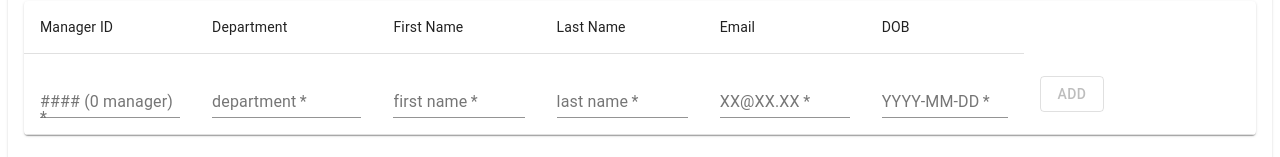
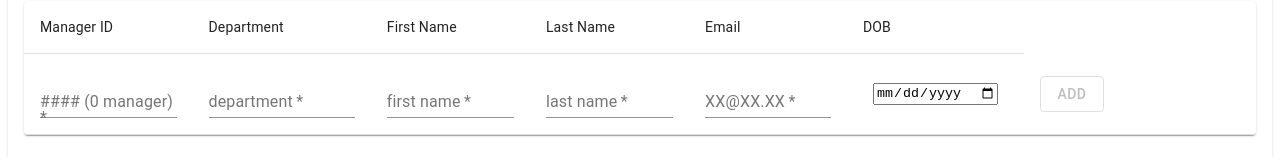
Before and after one commit to soniafriesen/TimeBuddy_2021, a React (Create React App) app: page /employees in a window 1280 px wide. Shown: the part 129-286 px from the top of the page. Built offline with nearby package versions, Linux system fonts and the light colour scheme; no server answers.

Commit message:
Updated Date field to be a calander

```diff
--- a/src/components/AddUpdateEmployee.js
+++ b/src/components/AddUpdateEmployee.js
@@ -89,6 +89,9 @@ const EmployeeInfo = (props) => {
   const oneditemail = (e) => {
     setState({ eemail: e.target.value });
   };
+  const oneditmangerid = (e) => {
+    setState({ emanagerid: e.target.value });
+  };
   const fetchEmployeeInfo = async () => {
     try {
       props.dataFromChild("running setup...");
@@ -178,7 +181,7 @@ const EmployeeInfo = (props) => {
         method: "POST",
         headers: { "Content-Type": "application/json; charset=utf-8" },
         body: JSON.stringify({
-          query: ` mutation { updateemployee (empid: ${state.eempid}, department: "${state.edepartment}", lastname:"${state.elastname}", email: "${state.eemail}")
+          query: ` mutation { updateemployee (managerid: ${state.emanagerid}, empid: ${state.eempid}, department: "${state.edepartment}", lastname:"${state.elastname}", email: "${state.eemail}")
             { managerid, department, firstname, lastname, email, dob,startdate  }}`,
         }),
       });
@@ -301,6 +304,7 @@ const EmployeeInfo = (props) => {
                   <TableCell component="th" scope="row">
                     <TextField
                       id="editmanagerid-field"
+                      onChange={oneditmangerid}
                       value={state.emanagerid}
                       fullWidth
                     />
@@ -471,13 +475,16 @@ const EmployeeInfo = (props) => {
                     />
                   </TableCell>
                   <TableCell component="th" scope="row">
-                    <TextField
-                      id="dob-field"
-                      required
+                    <input
+                      style={{ margin: "10px", width: "120px" }}
+                      fullWidth
+                      label="Date"
+                      variant="standard"
+                      type="date"
+                      margin="large"
                       onChange={dobOnChange}
                       value={state.dob}
-                      label="YYYY-MM-DD"
-                      fullWidth
+                      required
                     />
                   </TableCell>
                   <TableCell component="th" scope="row" style={{ width: 200 }}>
```
